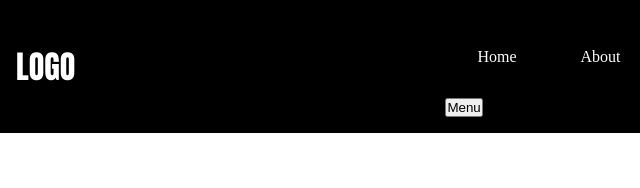
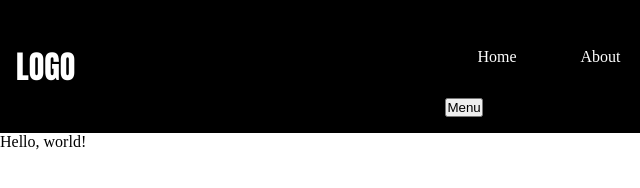
Before and after one commit to chhum-chanleak/brand, a plain HTML site: page index.html in a window 1280 px wide. Both pictures are taken after a click on the button "Menu". Shown: the full height of the page, 0-640 px from the left. Drawn offline with Linux system fonts and the light colour scheme.

Commit message:
feat: Add '<main>' and '<script>' index.html

```diff
--- a/index.html
+++ b/index.html
@@ -20,11 +20,29 @@
           <li><a href="#">Gallery</a></li>
           <li><a href="#">Feedback</a></li>
         </ul>
-        <button class="btn ellipsis-btn">
+        <button class="btn ellipsis-btn" onclick="{
+          menu();
+        }">
           Menu
         </button>
       </nav>
     </header>
+
+    <main>
+      <div class="dropdown-menu">
+      </div>
+    </main>
   </div>
+
+  <script>
+
+    function menu() {
+
+      dMenu = document.querySelector('.dropdown-menu');
+
+      dMenu.innerHTML = 'Hello, world!'
+    }
+
+  </script>
 </body>
 </html>
```
